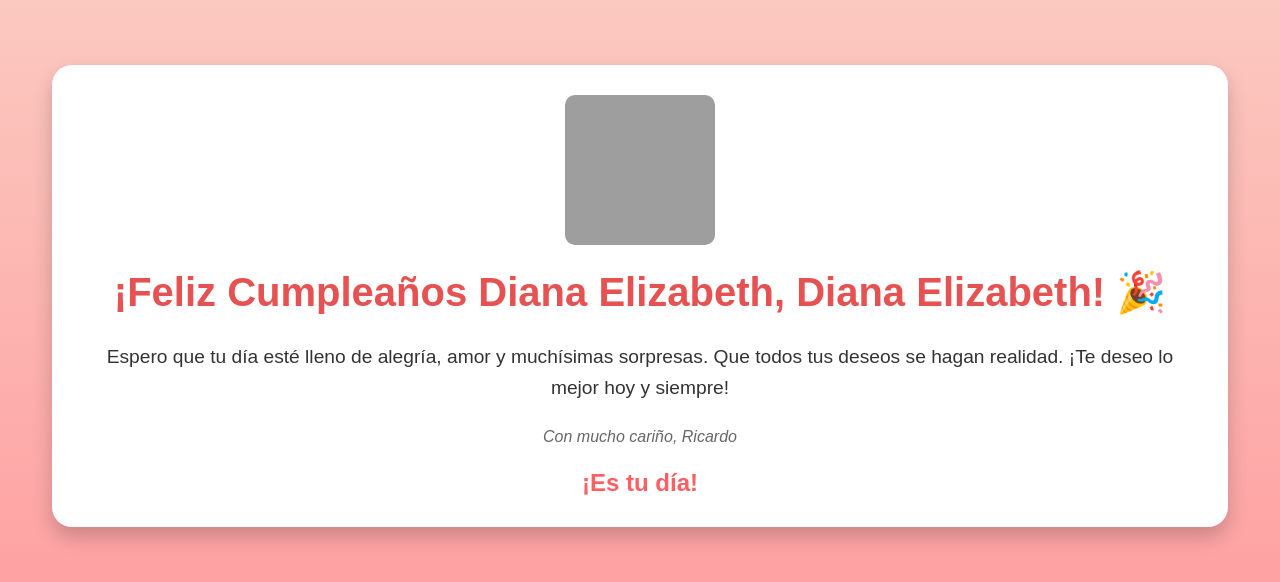
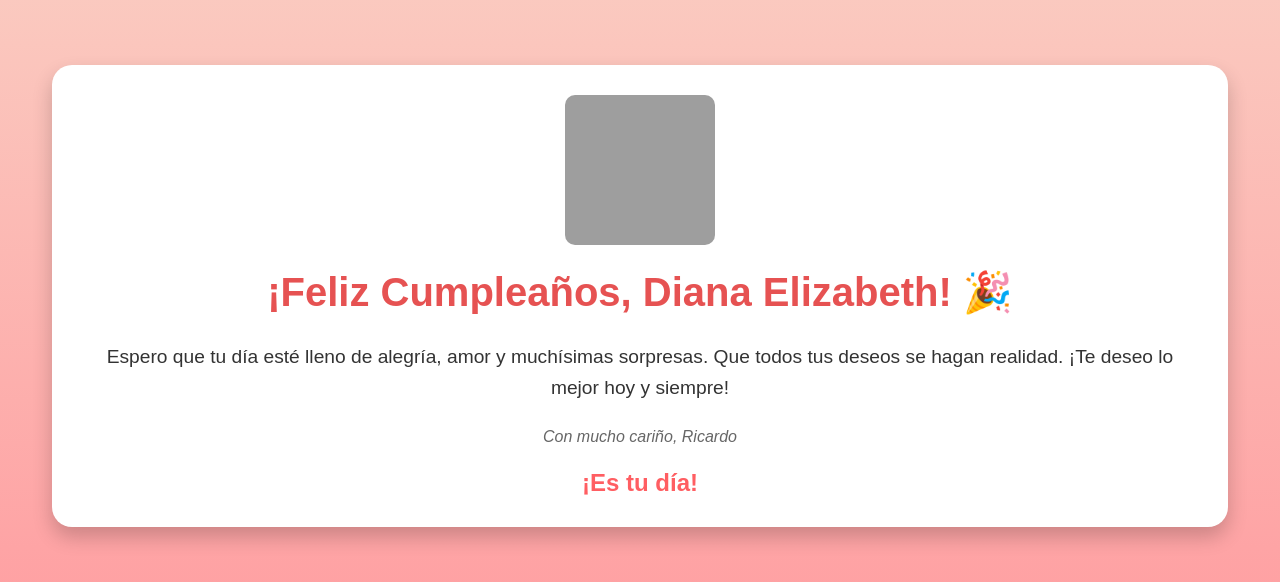
Before and after one commit to Ricardru/APPs, a plain HTML site: page index.html in a window 1280 px wide. Shown: the part 104-686 px from the top of the page. Drawn offline with Linux system fonts and the light colour scheme; grey boxes are pictures that could not be loaded.

Commit message:
Update index.html
Se cambio el codigo parte del nombre

```diff
--- a/index.html
+++ b/index.html
@@ -85,7 +85,7 @@
         const birthdayDate = new Date('August 29, 2025 00:00:00'); // ¡Cambia a la fecha correcta!
 
         // Actualiza el contenido con JavaScript
-        document.getElementById('greeting').textContent = `¡Feliz Cumpleaños Diana Elizabeth, ${birthdayPerson}! 🎉`;
+        document.getElementById('greeting').textContent = `¡Feliz Cumpleaños, ${birthdayPerson}! 🎉`;
         document.getElementById('message').textContent = `Espero que tu día esté lleno de alegría, amor y muchísimas sorpresas. Que todos tus deseos se hagan realidad. ¡Te deseo lo mejor hoy y siempre!`;
         document.getElementById('signature').textContent = `Con mucho cariño, ${senderName}`;
 
```
